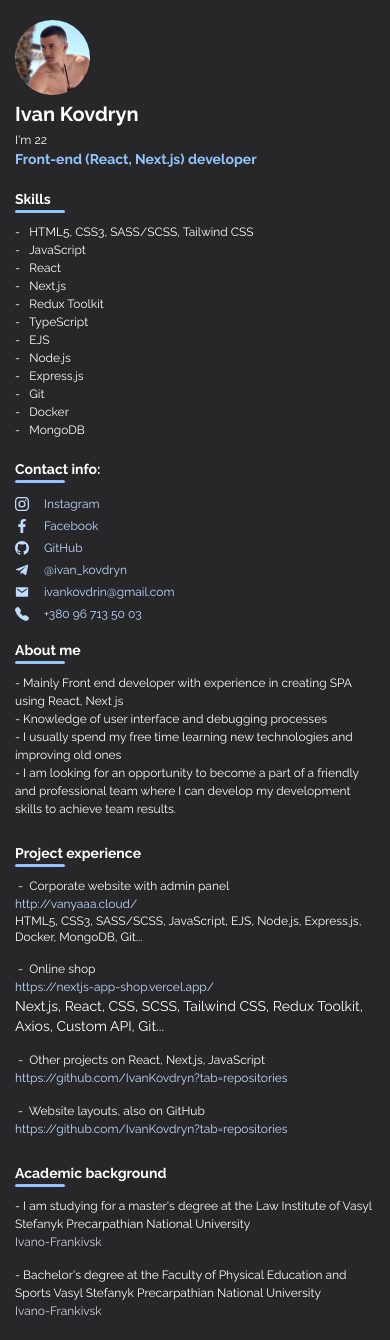
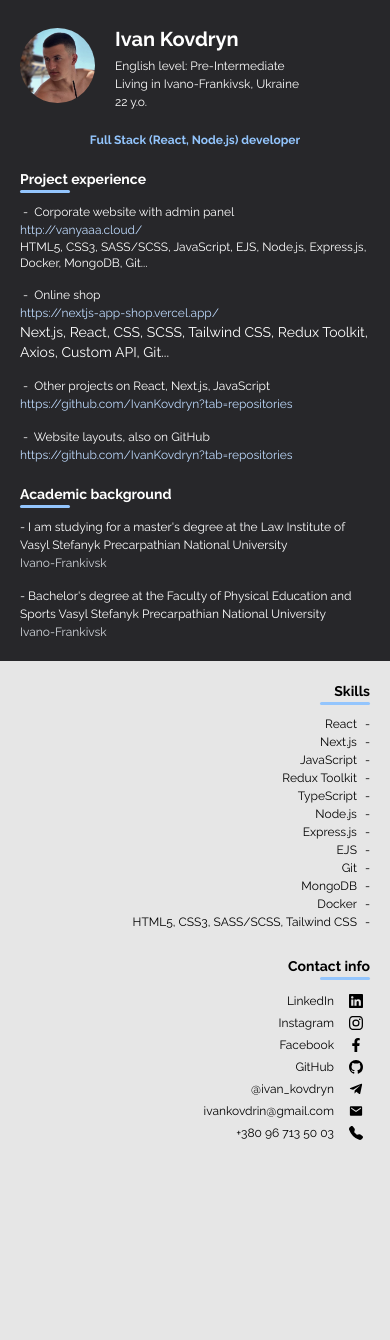
Before and after one commit to IvanKovdryn/IvanKovdryn-Frontend-developer, a Next.js app: page / in a window 390 px wide. After the commit the page ends 1164 px from the top, so only its background shows below. Built offline with nearby package versions, Linux system fonts and the light colour scheme.

Commit message:
redesign

```diff
--- a/src/app/Global.module.css
+++ b/src/app/Global.module.css
@@ -1,7 +1,8 @@
 .main {
   display: grid;
   gap: 15px;
-  grid-template-columns: 1fr 2fr;
+  grid-template-columns: 2fr 1fr;
+  align-items: center;
 }
 .title {
   font-size: 24px;
@@ -19,9 +20,20 @@
 .icon {
   font-size: 20px;
 }
+.leftcol {
+  padding: 20px;
+  min-height: 100vh;
+}
+.leftcolbg {
+  background: rgb(39 39 42);
+  z-index: -10;
+}
+.rightcol {
+  color: #000;
+  padding: 20px;
+}
 @media (max-width: 1280px) {
   .main {
-    grid-template-columns: 1fr 1.5fr;
     font-size: 15px;
   }
   .title {
@@ -52,6 +64,7 @@
 @media (max-width: 640px) {
   .main {
     font-size: 13px;
+    grid-template-columns: 1.5fr 1fr;
   }
   .title {
     font-size: 16px;
@@ -64,6 +77,29 @@
   .main {
     grid-template-columns: 1fr;
     font-size: 12px;
+    gap: 0;
+  }
+  .leftcol {
+    min-height: auto;
+  }
+  .leftcolbg {
+    background: rgb(39 39 42);
+    z-index: -10;
+  }
+  .rightcol {
+    min-height: auto;
+    align-items: end;
+    text-align: end;
+  }
+  .skillswrapper {
+    display: flex;
+    flex-direction: column;
+    align-items: end;
+  }
+  .skillsli {
+    display: flex;
+    gap: 8px;
+    flex-direction: row-reverse;
   }
   .title {
     font-size: 14px;
@@ -71,4 +107,17 @@
   .icon {
     font-size: 14px;
   }
+  .contactwrapper {
+    display: flex;
+    flex-direction: column;
+    align-items: end;
+  }
+  .contactlist {
+    align-items: end;
+    padding-right: 5px;
+  }
+  .contactli {
+    display: flex;
+    flex-direction: row-reverse;
+  }
 }
--- a/src/app/globals.css
+++ b/src/app/globals.css
@@ -9,6 +9,6 @@
 }
 body {
   font-family: "Raleway";
-  background-color: rgb(39 39 42);
+  background-color: rgb(230 230 230);
   color: #fff;
 }
--- a/src/app/page.js
+++ b/src/app/page.js
@@ -1,12 +1,22 @@
 import Image from "next/image";
 import Link from "next/link";
-import { BsTelephoneFill, BsGithub, BsInstagram } from "react-icons/bs";
+import {
+  BsTelephoneFill,
+  BsGithub,
+  BsInstagram,
+  BsLinkedin,
+} from "react-icons/bs";
 import { IoMdMail } from "react-icons/io";
 import { FaTelegramPlane, FaFacebookF } from "react-icons/fa";
 import styles from "./Global.module.css";
 
 export default function Home() {
   const contacts = [
+    {
+      link: "https://www.linkedin.com/in/ivan-kovdryn-b22425279/",
+      icon: <BsLinkedin className={styles.icon} />,
+      name: "LinkedIn",
+    },
     {
       link: "https://www.instagram.com/ivan.kovdryn/",
       icon: <BsInstagram className={styles.icon} />,
@@ -39,92 +49,35 @@ export default function Home() {
     },
   ];
   return (
-    <div className="mx-auto max-w-[1240px] py-[20px] px-[15px] sm:px-[20px]">
+    <div className="mx-auto max-w-[1240px]">
       <main className={styles.main}>
-        <div className="flex flex-col gap-[20px] sm:gap-[25px]">
-          <div>
+        <div
+          className={`${styles.leftcol} relative flex flex-col justify-center gap-[20px] sm:gap-[25px] min-h-[100vh]`}
+        >
+          <div
+            className={`${styles.leftcolbg} absolute right-0 top-0 w-[1500px] h-full`}
+          ></div>
+          <div className="flex items-center gap-[20px]">
             <Image
-              src="/image-m.jpg"
+              src="/image-m2.jpg"
               alt="img"
               width={480}
               height={640}
               priority
-              className="w-[75px] h-[75px] sm:w-[115px] sm:h-[115px] md:w-[150px] md:h-[150px] lg:w-[175px] lg:h-[175px] object-cover object-top rounded-full"
+              className="w-[75px] scale h-[75px] sm:w-[115px] sm:h-[115px] md:w-[150px] md:h-[150px] lg:w-[175px] lg:h-[175px] object-cover object-top rounded-full"
             />
-            <p className="text-xl sm:text-2xl xl:text-3xl xl:mb-0 font-bold mt-[5px] mb-[3px]">
-              Ivan Kovdryn
-            </p>
-            <p>I'm 22</p>
-            <p className="text-sm sm:text-base lg:text-lg xl:text-xl font-bold text-blue-300">
-              Front-end (React, Next.js) developer
-            </p>
+            <div>
+              <p className="text-xl sm:text-2xl xl:text-3xl xl:mb-[8px] font-bold mt-[5px] mb-[4px]">
+                Ivan Kovdryn
+              </p>
+              <p>English level: Pre-Intermediate</p>
+              <p>Living in Ivano-Frankivsk, Ukraine</p>
+              <p>22 y.o.</p>
+            </div>
           </div>
-          <div>
-            <div className={styles.title}>Skills</div>
-            <span className={styles.line}></span>
-            <ul>
-              <li>- &nbsp; HTML5, CSS3, SASS/SCSS, Tailwind CSS</li>
-              <li>- &nbsp; JavaScript</li>
-              <li>- &nbsp; React</li>
-              <li>- &nbsp; Next.js</li>
-              <li>- &nbsp; Redux Toolkit</li>
-              <li>- &nbsp; TypeScript</li>
-              <li>- &nbsp; EJS</li>
-              <li>- &nbsp; Node.js</li>
-              <li>- &nbsp; Express.js</li>
-              <li>- &nbsp; Git</li>
-              <li>- &nbsp; Docker</li>
-              <li>- &nbsp; MongoDB</li>
-            </ul>
-          </div>
-          <div>
-            <div className={styles.title}>Contact info:</div>
-            <span className={styles.line}></span>
-            <ul className="flex flex-col">
-              {contacts.map((contact) =>
-                contact.name === "+380 96 713 50 03" ? (
-                  <a
-                    className="ml-[-2px] w-fit p-[2px] transition-all text-blue-200 hover:text-blue-400 flex gap-[15px] items-center"
-                    href="tel:+380967135003"
-                  >
-                    <span>{contact.icon}</span>
-                    +380 96 713 50 03
-                  </a>
-                ) : (
-                  <Link
-                    key={contact.name}
-                    className="ml-[-2px] w-fit p-[2px] transition-all text-blue-200 hover:text-blue-400 flex gap-[15px] items-center"
-                    href={`${contact.link}`}
-                  >
-                    <span>{contact.icon}</span>
-                    {contact.name}
-                  </Link>
-                )
-              )}
-            </ul>
-          </div>
-        </div>
-        <div className="flex flex-col gap-[25px] sm:gap-[30px]">
-          <div>
-            <div className={styles.title}>About me</div>
-            <span className={styles.line}></span>
-            <ul>
-              <li>
-                - Mainly Front end developer with experience in creating SPA
-                using React, Next js
-              </li>
-              <li>- Knowledge of user interface and debugging processes</li>
-              <li>
-                - I usually spend my free time learning new technologies and
-                improving old ones
-              </li>
-              <li>
-                - I am looking for an opportunity to become a part of a friendly
-                and professional team where I can develop my development skills
-                to achieve team results.
-              </li>
-            </ul>
-          </div>
+          <p className="text-md sm:text-lg self-center md:text-xl xl:text-2xl text-center font-bold text-blue-300">
+            Full Stack (React, Node.js) developer
+          </p>
           <div>
             <div className={styles.title}>Project experience</div>
             <span className={styles.line}></span>
@@ -198,6 +151,78 @@ export default function Home() {
             </div>
           </div>
         </div>
+        <div
+          className={`${styles.rightcol} flex flex-col justify-center min-h-[100vh] gap-[25px] sm:gap-[30px]`}
+        >
+          <div className={styles.skillswrapper}>
+            <div className={styles.title}>Skills</div>
+            <span className={styles.line}></span>
+            <ul>
+              <li className={styles.skillsli}>
+                <span>-</span> &nbsp; React
+              </li>
+              <li className={styles.skillsli}>
+                <span>-</span> &nbsp; Next.js
+              </li>
+              <li className={styles.skillsli}>
+                <span>-</span> &nbsp; JavaScript
+              </li>
+              <li className={styles.skillsli}>
+                <span>-</span> &nbsp; Redux Toolkit
+              </li>
+              <li className={styles.skillsli}>
+                <span>-</span> &nbsp; TypeScript
+              </li>
+              <li className={styles.skillsli}>
+                <span>-</span> &nbsp; Node.js
+              </li>
+              <li className={styles.skillsli}>
+                <span>-</span> &nbsp; Express.js
+              </li>
+              <li className={styles.skillsli}>
+                <span>-</span> &nbsp; EJS
+              </li>
+              <li className={styles.skillsli}>
+                <span>-</span> &nbsp; Git
+              </li>
+              <li className={styles.skillsli}>
+                <span>-</span> &nbsp; MongoDB
+              </li>
+              <li className={styles.skillsli}>
+                <span>-</span> &nbsp; Docker
+              </li>
+              <li className={styles.skillsli}>
+                <span>-</span> &nbsp; HTML5, CSS3, SASS/SCSS, Tailwind CSS
+              </li>
+            </ul>
+          </div>
+          <div className={styles.contactwrapper}>
+            <div className={styles.title}>Contact info</div>
+            <span className={styles.line}></span>
+            <ul className={`${styles.contactlist} flex flex-col`}>
+              {contacts.map((contact) =>
+                contact.name === "+380 96 713 50 03" ? (
+                  <a
+                    className={`${styles.contactli} l-[-2px] w-fit p-[2px] transition-all text-dark hover:text-blue-700 flex gap-[15px] items-center`}
+                    href="tel:+380967135003"
+                  >
+                    <span>{contact.icon}</span>
+                    +380 96 713 50 03
+                  </a>
+                ) : (
+                  <Link
+                    key={contact.name}
+                    className={`${styles.contactli} ml-[-2px] w-fit p-[2px] transition-all text-dark hover:text-blue-700 flex gap-[15px] items-center`}
+                    href={`${contact.link}`}
+                  >
+                    <span>{contact.icon}</span>
+                    {contact.name}
+                  </Link>
+                )
+              )}
+            </ul>
+          </div>
+        </div>
       </main>
     </div>
   );
```
Also changed, not shown: public/image-m2.jpg (added), public/photo_5458475478835906700_y.jpg (added).
